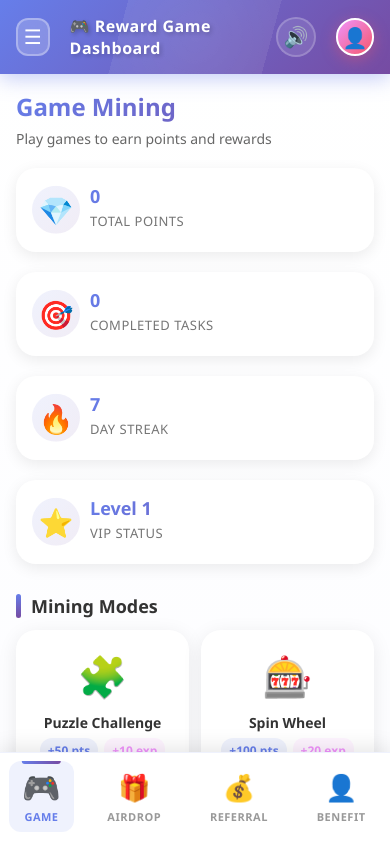
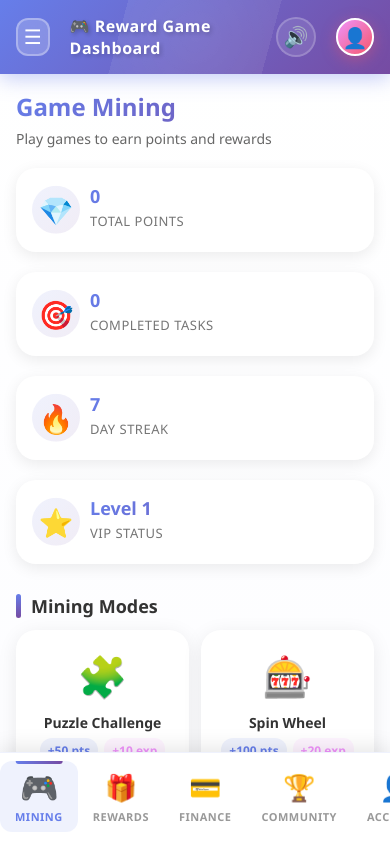
Before and after one commit to Gbothemy/ward, a React app: page / in a window 390 px wide. Shown: the top 844 px of the page. Built offline with nearby package versions, Linux system fonts and the light colour scheme; sample sign-in values are in the browser's storage; the HTML template or start-up script is replaced by a standard one.

Commit message:
Restructure mobile bottom navigation bar to match organized menu sections

```diff
--- a/src/components/Layout.js
+++ b/src/components/Layout.js
@@ -180,19 +180,23 @@ function Layout({ children, user, notifications = [], onLogout }) {
       <nav className="bottom-nav mobile-only">
         <Link to="/" className={location.pathname === '/' ? 'active' : ''}>
           <span className="nav-icon">🎮</span>
-          <span className="nav-label">GAME</span>
+          <span className="nav-label">MINING</span>
         </Link>
         <Link to="/airdrop" className={location.pathname === '/airdrop' ? 'active' : ''}>
           <span className="nav-icon">🎁</span>
-          <span className="nav-label">AIRDROP</span>
+          <span className="nav-label">REWARDS</span>
         </Link>
-        <Link to="/referral" className={location.pathname === '/referral' ? 'active' : ''}>
-          <span className="nav-icon">💰</span>
-          <span className="nav-label">REFERRAL</span>
+        <Link to="/conversion" className={location.pathname === '/conversion' ? 'active' : ''}>
+          <span className="nav-icon">💳</span>
+          <span className="nav-label">FINANCE</span>
+        </Link>
+        <Link to="/leaderboard" className={location.pathname === '/leaderboard' ? 'active' : ''}>
+          <span className="nav-icon">🏆</span>
+          <span className="nav-label">COMMUNITY</span>
         </Link>
         <Link to="/benefit" className={location.pathname === '/benefit' ? 'active' : ''}>
           <span className="nav-icon">👤</span>
-          <span className="nav-label">BENEFIT</span>
+          <span className="nav-label">ACCOUNT</span>
         </Link>
       </nav>
     </div>
```
